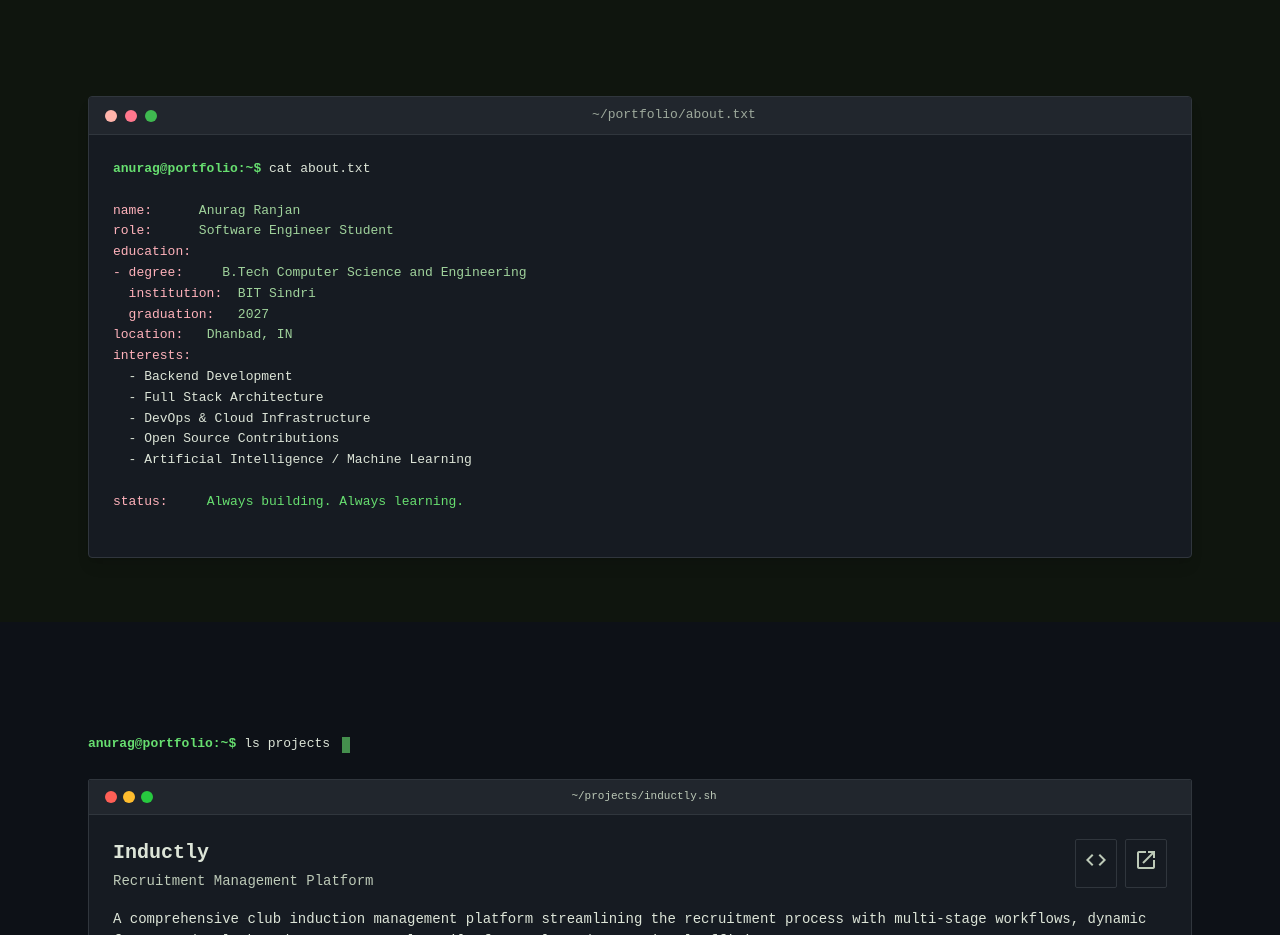
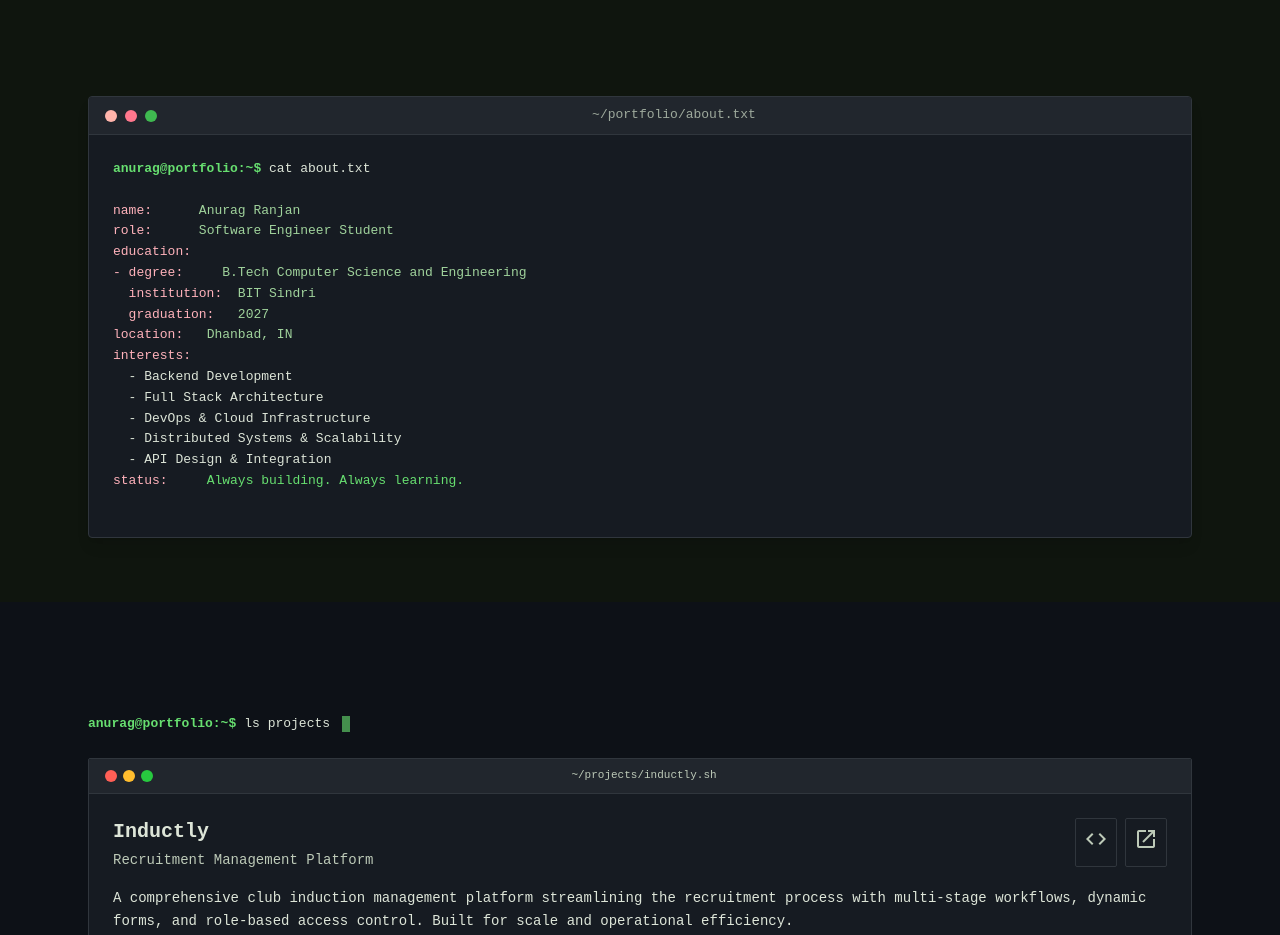
Before and after one commit to Anurag-Ranjan/portfolio, a React (Vite) app: page / in a window 1280 px wide. Shown: the part 840-1775 px from the top of the page. Built offline with nearby package versions, Linux system fonts and the light colour scheme; no server answers.

Commit message:
minor fixes

```diff
--- a/src/sections/About/About.jsx
+++ b/src/sections/About/About.jsx
@@ -13,7 +13,10 @@ export default function About() {
 						<span className="text-[#67df70] font-bold">
 							anurag@portfolio:~$
 						</span>
-						<span className="after:content-['▋'] after:animate-[blink_1s_step-start_infinite]"> cat about.txt</span>
+						<span className="after:content-['▋'] after:animate-[blink_1s_step-start_infinite]">
+							{" "}
+							cat about.txt
+						</span>
 						{"\n\n"}
 						<span style={{ color: "#ffb2bb" }}>name:</span>
 						{"      "}
@@ -48,15 +51,17 @@ export default function About() {
 						{"  - Backend Development\n"}
 						{"  - Full Stack Architecture\n"}
 						{"  - DevOps & Cloud Infrastructure\n"}
-						{"  - Open Source Contributions\n"}
-						{"  - Artificial Intelligence / Machine Learning\n\n"}
+						{"  - Distributed Systems & Scalability\n"}
+						{"  - API Design & Integration\n"}
 						<span style={{ color: "#ffb2bb" }}>status:</span>
 						{"     "}
 						<span style={{ color: "#67df70" }}>
 							Always building. Always learning.
 						</span>
 						{"\n"}
-						<span className="animate-[blink_1s_step-start_infinite] text-[#67df70] font-bold">_</span>
+						<span className="animate-[blink_1s_step-start_infinite] text-[#67df70] font-bold">
+							_
+						</span>
 					</div>
 				</TerminalWindow>
 			</main>
```
